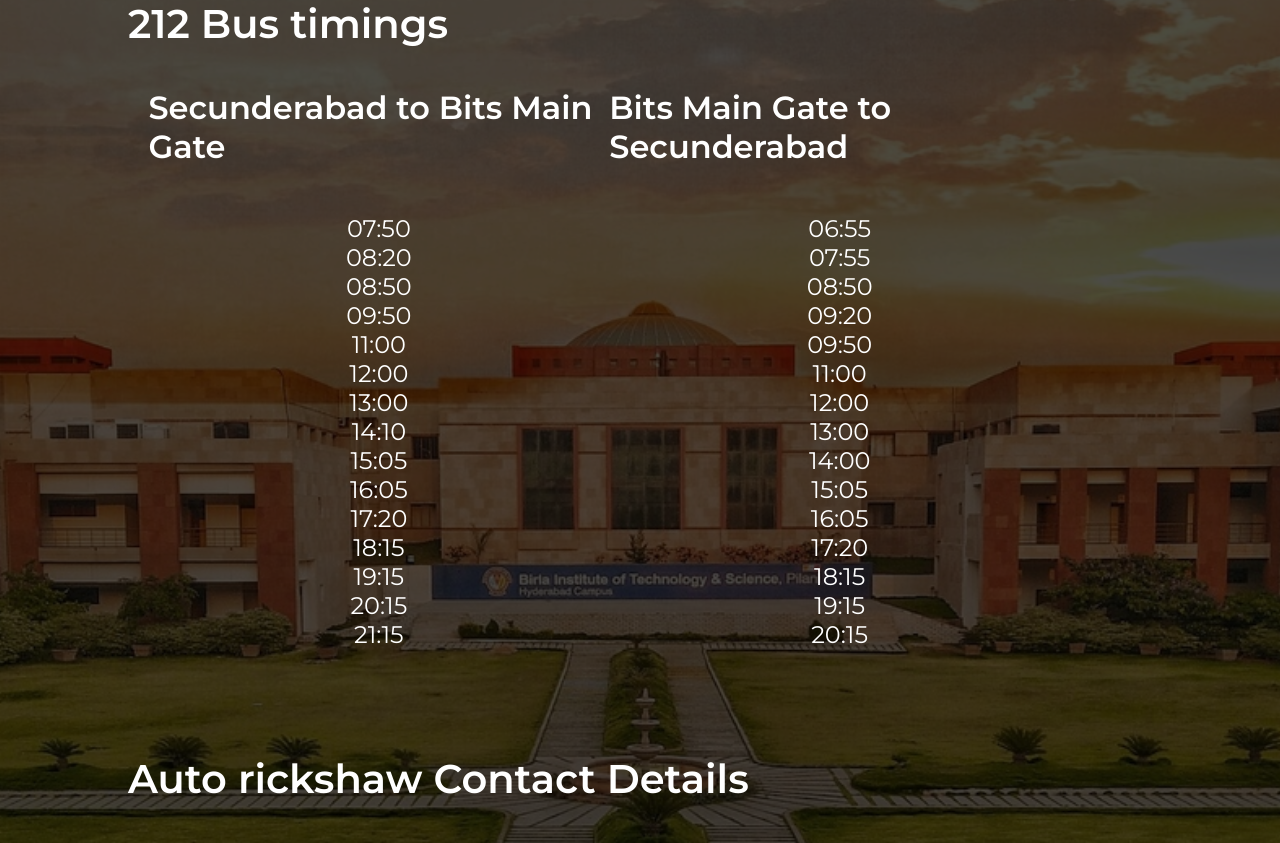
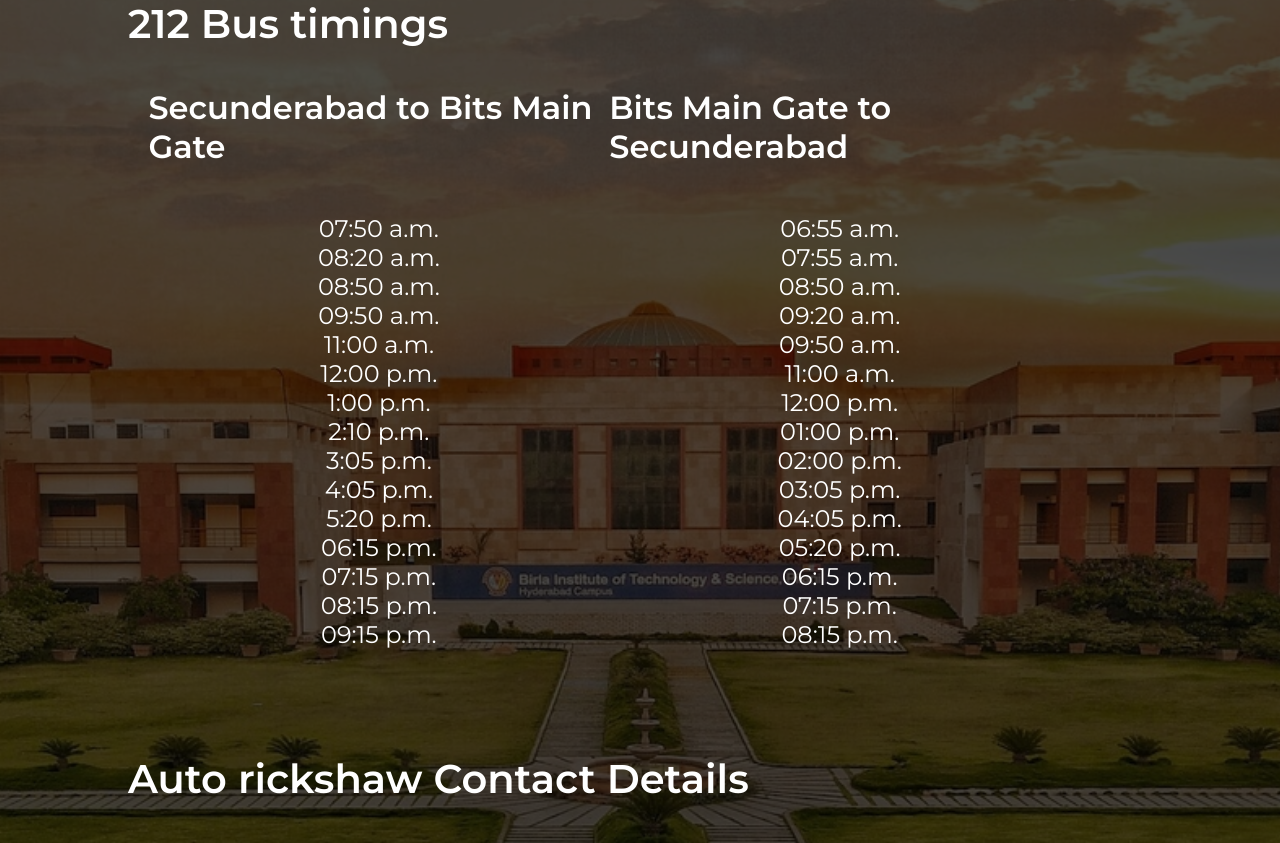
Before and after one commit to bits-su/SU-Portal, a Django app: page /transport/ in a window 1280 px wide. Shown: the part 129-972 px from the top of the page. Run offline with Django 3.2, Linux system fonts and the light colour scheme; some libraries are stand-ins or nearby versions.

Commit message:
transport: Change to 12hr format

```diff
--- a/templates/transport.html
+++ b/templates/transport.html
@@ -12,13 +12,13 @@
         <div class="cols" id= "from">
             <h3>Secunderabad to Bits Main Gate</h3>
             <p>
-                07:50</br> 08:20</br> 08:50</br> 09:50</br> 11:00</br> 12:00</br> 13:00</br> 14:10</br> 15:05</br> 16:05</br> 17:20</br> 18:15</br> 19:15</br> 20:15</br> 21:15
+                07:50 a.m.</br> 08:20 a.m.</br> 08:50 a.m.</br> 09:50 a.m.</br> 11:00 a.m.</br> 12:00 p.m.</br> 1:00 p.m.</br> 2:10 p.m.</br> 3:05 p.m.</br> 4:05 p.m.</br> 5:20 p.m.</br> 06:15 p.m.</br> 07:15 p.m.</br> 08:15 p.m.</br> 09:15 p.m.
             </p>
         </div>
         <div class="cols" id="to">
             <h3>Bits Main Gate to Secunderabad</h3>
             <p>
-                06:55</br> 07:55</br> 08:50</br> 09:20</br> 09:50</br> 11:00</br> 12:00</br> 13:00</br> 14:00</br> 15:05</br> 16:05</br> 17:20</br> 18:15</br> 19:15</br> 20:15
+                06:55 a.m.</br> 07:55 a.m.</br> 08:50 a.m.</br> 09:20 a.m.</br> 09:50 a.m.</br> 11:00 a.m.</br> 12:00 p.m.</br> 01:00 p.m.</br> 02:00 p.m.</br> 03:05 p.m.</br> 04:05 p.m.</br> 05:20 p.m.</br> 06:15 p.m.</br> 07:15 p.m.</br> 08:15 p.m.
             </p>
         </div>
     </div>
```
